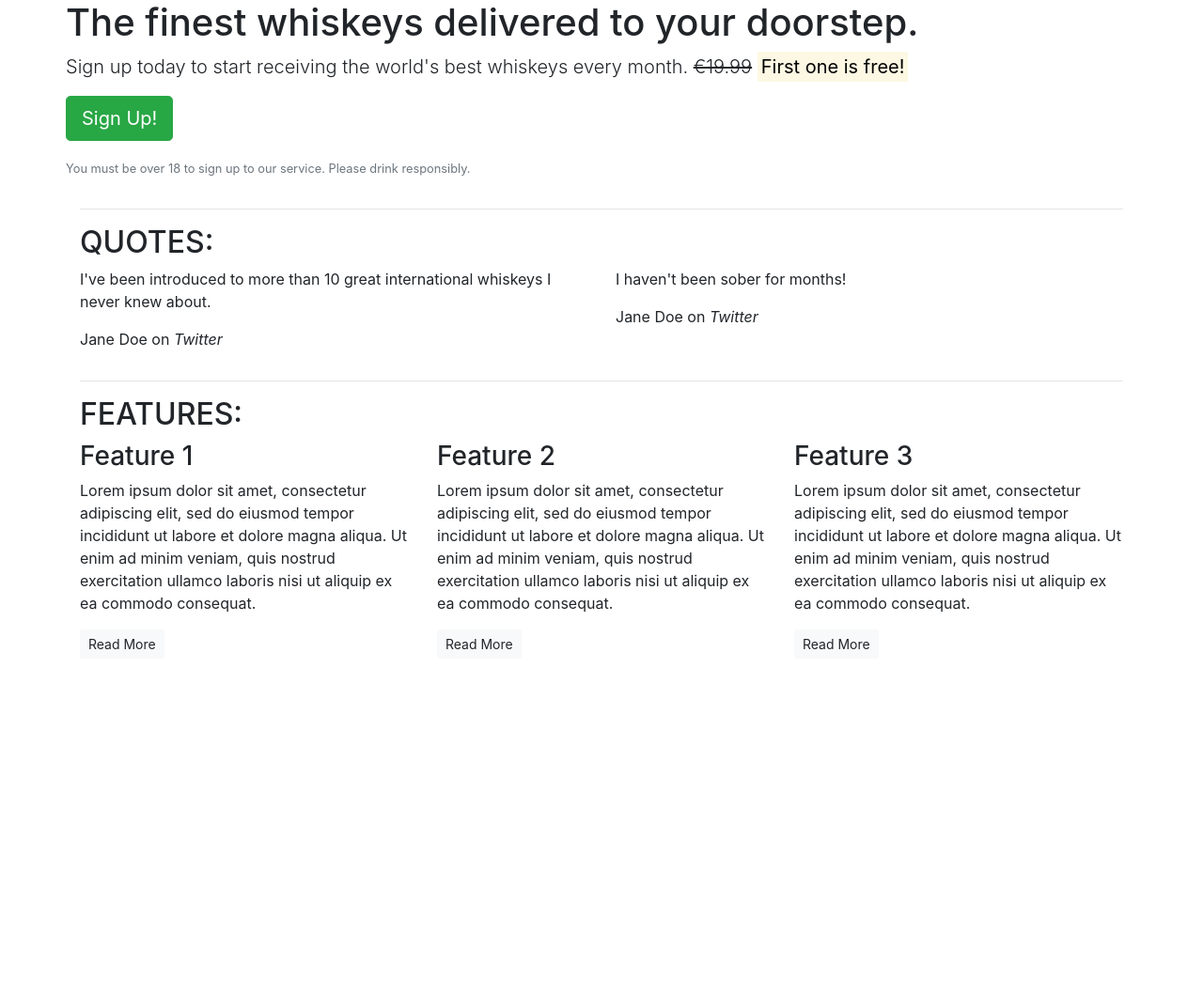
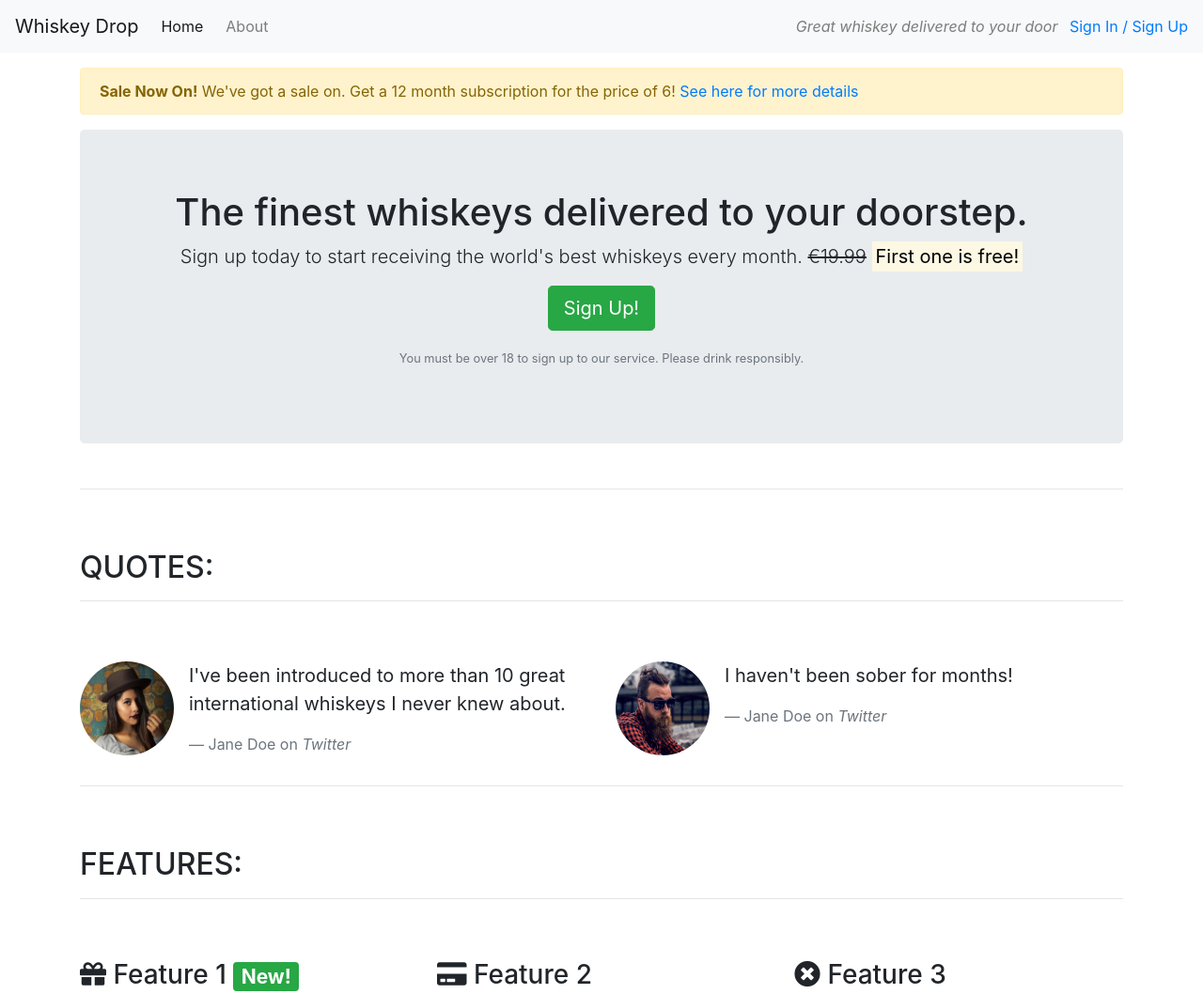
Before and after one commit to Yups11/whiskey-drop-boostrap, a plain HTML site: page index.html in a window 1280 px wide. Shown: the top 1058 px of the page at 94% size. Before the commit the page ends 800 px from the top, so only its background shows below. Drawn offline with nearby package versions, Linux system fonts and the light colour scheme.

Commit message:
Add images and some design with Boostrap

```diff
--- a/index.html
+++ b/index.html
@@ -6,16 +6,43 @@
     <meta name="viewport" content="width=device-width, initial-scale=1.0">
     <title>Whiskey Drop | Taste a new whiskey every month</title>
     <link rel="stylesheet" href="https://maxcdn.bootstrapcdn.com/bootstrap/4.1.3/css/bootstrap.min.css">
+    <link rel="stylesheet" href="https://use.fontawesome.com/releases/v5.6.1/css/all.css" integrity="sha384-gfdkjb5BdAXd+lj+gudLWI+BXq4IuLW5IT+brZEZsLFm++aCMlF1V92rMkPaX4PP" crossorigin="anonymous">
 </head>
 
 <body>
-    <article class="container">
+    <!--Nav-->
+    <nav class="navbar navbar-light navbar-expand-sm bg-light">
+        <a href="/" class="navbar-brand">
+                    Whiskey Drop</a>
+        <ul class="navbar-nav mr-auto">
+            <li class="active nav-item mr-2"><a class="nav-link" href="/">Home</a></li>
+            <li class="nav-item mr-2"><a class="nav-link" href="">About</a></li>
+            <li class="nav-item mr-2 d-block d-sm-none"><a class="nav-link" href="">Sign In / Sign Up</a></li>
+        </ul>
+
+        <div class="d-none d-md-block">
+            <p class="navbar-text my-auto mr-2"><i>Great whiskey delivered to your door</i></p>
+            <a href="/login">Sign In / Sign Up</a>
+        </div>
+        <!--</div>-->
+    </nav>
+    <article class="container mt-3">
+        <div class="row d-none d-sm-block">
+            <div class="col-12">
+                <div class="alert alert-warning">
+                    <strong>Sale Now On!</strong> We've got a sale on. Get a 12 month subscription for the price of 6! <a href="">See here for more details</a>
+                </div>
+            </div>
+        </div>
         <!-- Callout -->
         <div class="row">
-            <div class="cal-12">
-        <section class="callout">
+            <div class="col-12">
+                <section class="callout jumbotron text-center">
                     <h1>The finest whiskeys delivered to your doorstep.</h1>
-            <p class="lead">Sign up today to start receiving the world's best whiskeys every month. <s>€19.99</s> <strong><mark>First one is free!</mark></strong></p>
+                    <p class="lead">Sign up today to start receiving the world's best whiskeys every month.
+                        <s class="d-none d-sm-inline">€19.99</s>
+                        <span class="d-inline d-sm-none"><br></span>
+                        <strong><mark>First one is free!</mark></strong></p>
                     <p><button class="btn btn-lg btn-success">Sign Up!</button></p>
                     <p class="text-muted"><small>You must be over 18 to sign up to our service. Please drink responsibly.</small></p>
                 </section>
@@ -23,57 +50,71 @@
         </div>
         <!-- /.callout -->
         <hr>
-
         <!-- Quotes -->
         <section class="quotes">
             <div class="row">
-                <div class="col-12">
+                <div class="col-12 my-5">
                     <h2 class="text-uppercase">Quotes:</h2>
+                    <hr />
                 </div>
             </div>
             <div class="row">
                 <div class="col-12 col-md-6">
-            <blockquote class="quote">
+                    <div class="media">
+                        <div class="d-none d-sm-block">
+                            <img src="images/girl-image.png" class="rounded-circle mr-3" height=100 width=100>
+                        </div>
+                        <div class="media-body">
+                            <blockquote class="blockquote">
                                 <p>I've been introduced to more than 10 great international whiskeys I never knew about.</p>
-                <footer>Jane Doe on <cite title="Twitter">Twitter</cite></footer>
+                                <footer class="blockquote-footer">Jane Doe on <cite title="Twitter">Twitter</cite></footer>
                             </blockquote>
                         </div>
+                    </div>
+                </div>
                 <div class="col-12 col-md-6">
-            <blockquote class="quote">
+                    <div class="media">
+                        <div class="d-none d-sm-block">
+                            <img src="images/guy-image.png" class="rounded-circle mr-3" height=100 width=100>
+                        </div>
+                        <div class="media-body">
+                            <blockquote class="blockquote">
                                 <p>I haven't been sober for months!</p>
-                <footer>Jane Doe on <cite title="Twitter">Twitter</cite></footer>
+                                <footer class="blockquote-footer">Jane Doe on <cite title="Twitter">Twitter</cite></footer>
                             </blockquote>
+                        </div>
+                    </div>
                 </div>
             </div>
         </section>
         <!-- /.quotes -->
         <hr>
-
         <!-- Features -->
         <section class="features">
             <div class="row">
-                <div class="col-12">
+                <div class="col-12 my-5">
                     <h2 class="text-uppercase">Features:</h2>
+                    <hr />
                 </div>
             </div>
             <div class="row">
                 <div class="col-12 col-md-6 col-lg-4">
                     <div class="feature">
-                <h3>Feature 1</h3>
+                        <h3><i class="fas fa-gift d-none d-sm-inline"></i> Feature 1 <span class="badge badge-success">New!</span></h3>
                         <p>Lorem ipsum dolor sit amet, consectetur adipiscing elit, sed do eiusmod tempor incididunt ut labore et dolore magna aliqua. Ut enim ad minim veniam, quis nostrud exercitation ullamco laboris nisi ut aliquip ex ea commodo consequat.</p>
                         <p><a class="btn btn-sm btn-light" href="">Read More</a></p>
                     </div>
                 </div>
                 <div class="col-12 col-md-6 col-lg-4">
                     <div class="feature">
-                <h3>Feature 2</h3>
+                        <h3><i class="fas fa-credit-card d-none d-sm-inline"></i> Feature 2</h3>
                         <p>Lorem ipsum dolor sit amet, consectetur adipiscing elit, sed do eiusmod tempor incididunt ut labore et dolore magna aliqua. Ut enim ad minim veniam, quis nostrud exercitation ullamco laboris nisi ut aliquip ex ea commodo consequat.</p>
                         <p><a class="btn btn-sm btn-light" href="">Read More</a></p>
                     </div>
                 </div>
                 <div class="col-12 d-md-none d-lg-block col-lg-4">
                     <div class="feature">
-                <h3>Feature 3</h3>
+                        <h3><i class="fas fa-times-circle d-none d-sm-inline"></i> Feature 3</h3>
                         <p>Lorem ipsum dolor sit amet, consectetur adipiscing elit, sed do eiusmod tempor incididunt ut labore et dolore magna aliqua. Ut enim ad minim veniam, quis nostrud exercitation ullamco laboris nisi ut aliquip ex ea commodo consequat.</p>
                         <p><a class="btn btn-sm btn-light" href="">Read More</a></p>
                     </div>
```
Also changed, not shown: images/girl-image.png (added), images/guy-image.png (added). Lines whose indentation alone changed are shown as unchanged.
